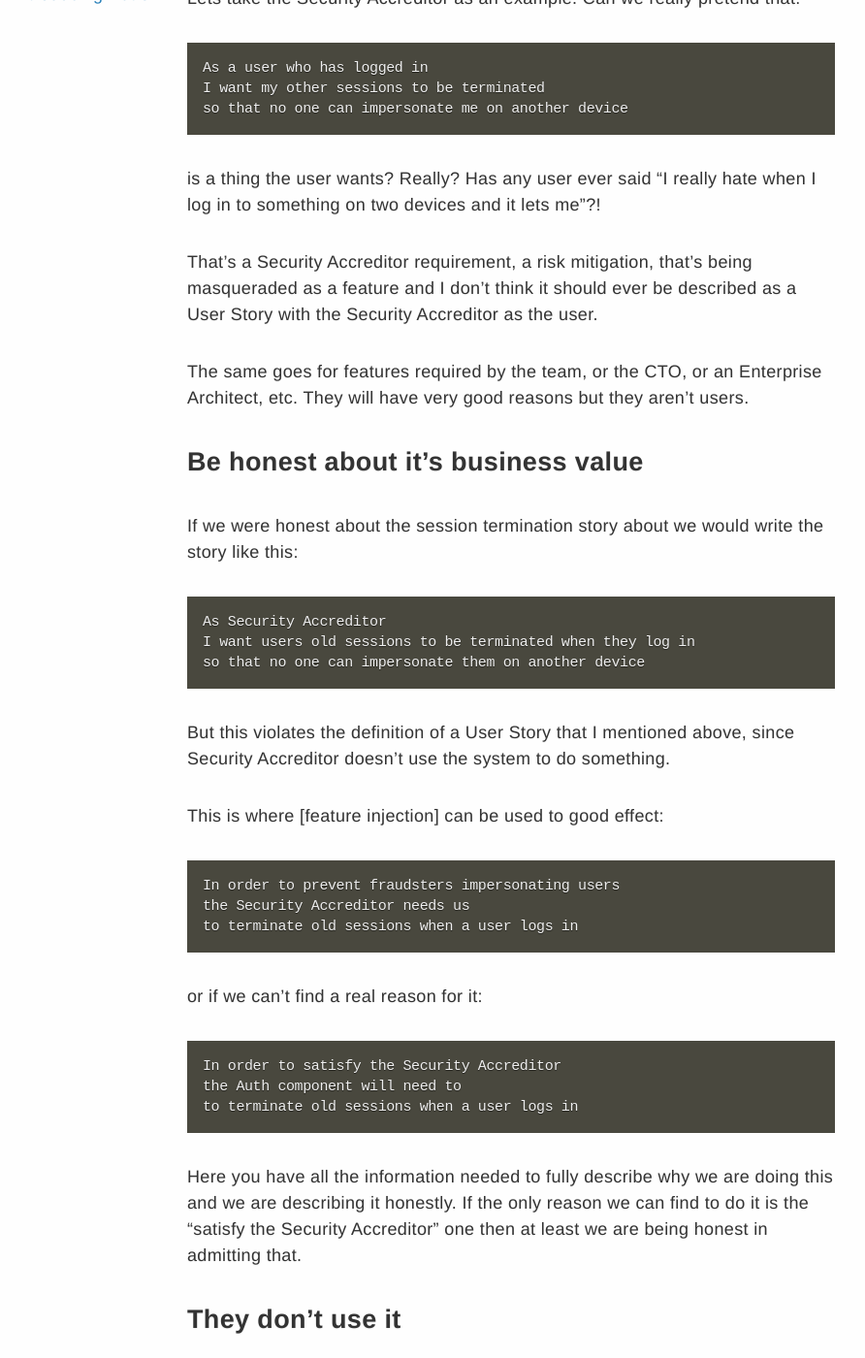
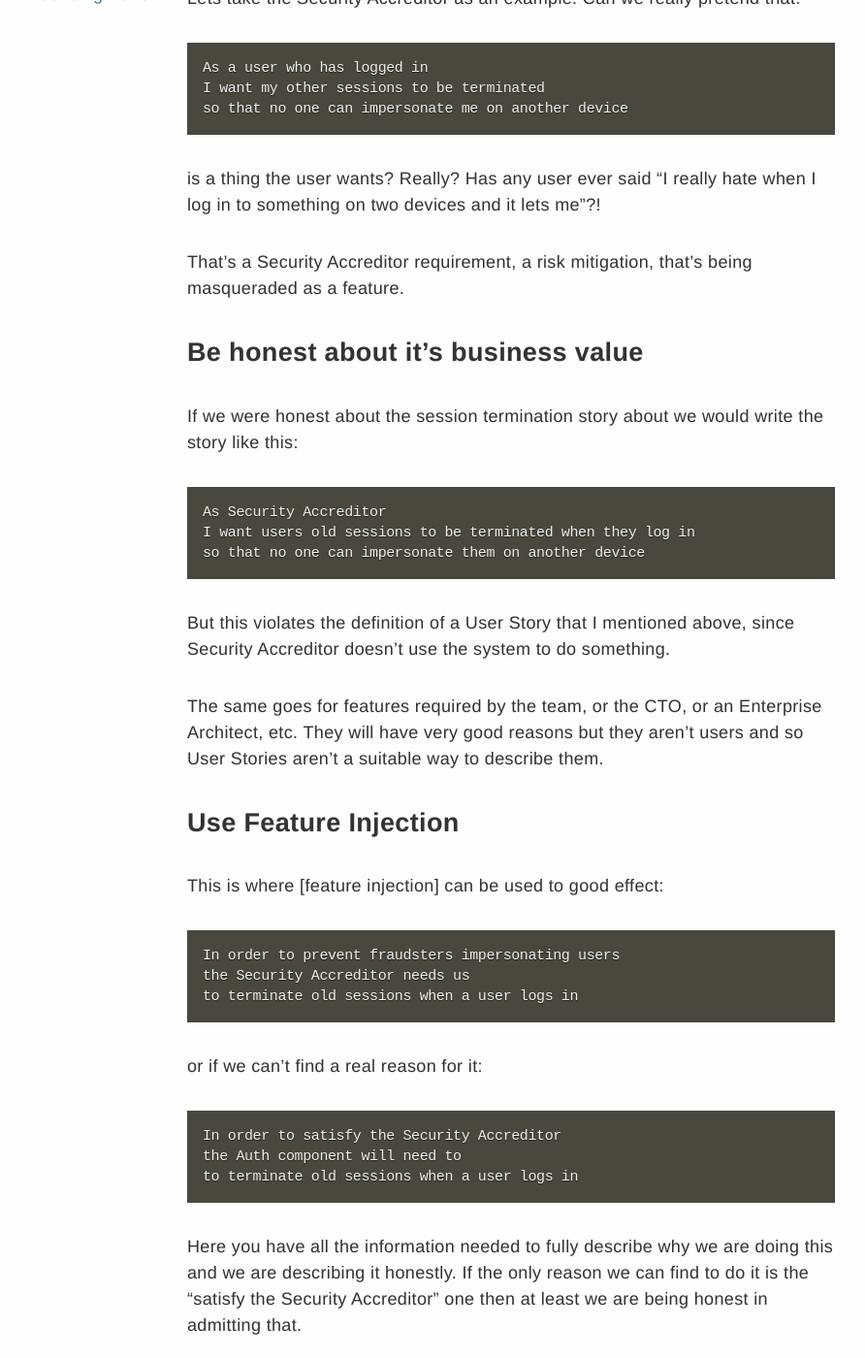
Before and after one commit to michaeldfallen/michaeldfallen.github.io, a Jekyll site: the page built from _posts/2015-04-06-story-writing-not-a-user.markdown, in a window 1280 px wide and 1400 px high, scrolled down 706 px. Shown: the whole window at 97% size, without its empty margins (238-1130 px from the left). Built offline with Jekyll 4.4.1, drawn with Linux system fonts in a browser that asks for light colours.

Commit message:
Rewording
The security accreditor part didn't fit.

```diff
--- a/_posts/2015-04-06-story-writing-not-a-user.markdown
+++ b/_posts/2015-04-06-story-writing-not-a-user.markdown
@@ -29,11 +29,7 @@ is a thing the user wants? Really? Has any user ever said “I really hate when
 log in to something on two devices and it lets me”?!
 
 That's a Security Accreditor requirement, a risk mitigation, that's being
-masqueraded as a feature and I don't think it should ever be described as a
-User Story with the Security Accreditor as the user.
-
-The same goes for features required by the team, or the CTO, or an Enterprise
-Architect, etc. They will have very good reasons but they aren't users.
+masqueraded as a feature.
 
 ##Be honest about it's business value
 
@@ -46,6 +42,12 @@ story like this:
 
 But this violates the definition of a User Story that I mentioned above, since
 Security Accreditor doesn't use the system to do something.
+
+The same goes for features required by the team, or the CTO, or an Enterprise
+Architect, etc. They will have very good reasons but they aren't users and
+so User Stories aren't a suitable way to describe them.
+
+##Use Feature Injection
 
 This is where [feature injection] can be used to good effect:
 
```
